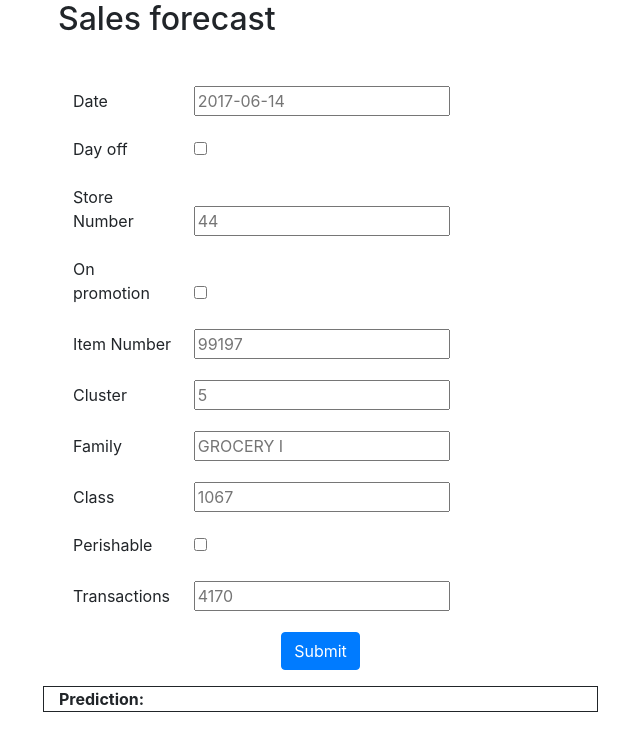
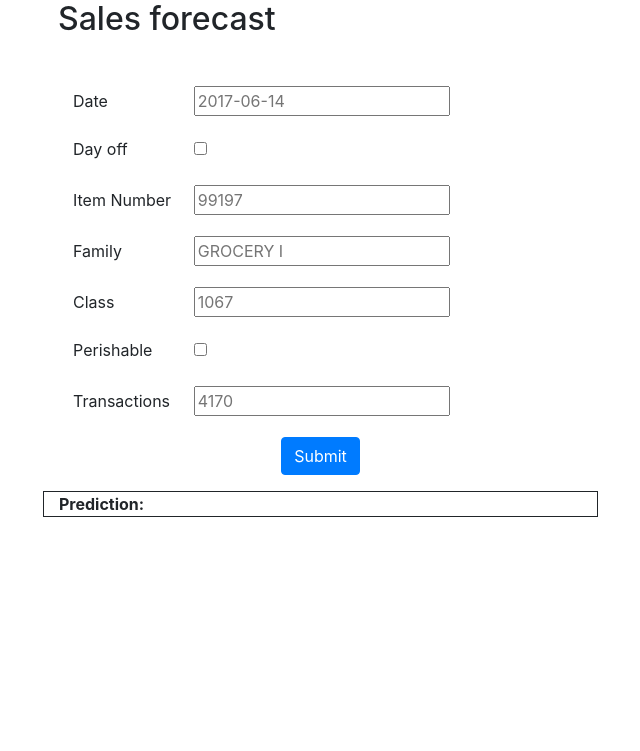
Before and after one commit to ThoughtWorksInc/cd4ml-workshop, a Flask app: page / in a window 1280 px wide. Shown: the top 751 px of the page, without its empty margins (42-682 px from the left). Run offline with Flask 2, Linux system fonts and the light colour scheme; parts of the project's set-up code (start-up, migrations or seed data) failed here and were passed over; some libraries are stand-ins or nearby versions.

Commit message:
Removing unnecessary inputs

```diff
--- a/src/webapp/templates/index.html
+++ b/src/webapp/templates/index.html
@@ -19,20 +19,8 @@
                     <input type="checkbox" id="day_off" value="">
                 </div>
                 <div class="form-group col-md-6">
-                    <label class="col-md-3" for="store_nbr">Store Number</label>
-                    <input type="number" id="store_nbr" placeholder="44">
-                </div>
-                <div class="form-group col-md-6">
-                    <label class="col-md-3" for="onpromotion">On promotion</label>
-                    <input type="checkbox" id="onpromotion" value="">
-                </div>
-                <div class="form-group col-md-6">
                     <label class="col-md-3" for="item_nbr">Item Number</label>
                     <input type="number" id="item_nbr" placeholder="99197">
-                </div>
-                <div class="form-group col-md-6">
-                    <label class="col-md-3" for="cluster">Cluster</label>
-                    <input type="number" id="cluster" placeholder="5">
                 </div>
                 <div class="form-group col-md-6">
                     <label class="col-md-3" for="family">Family</label>
```
